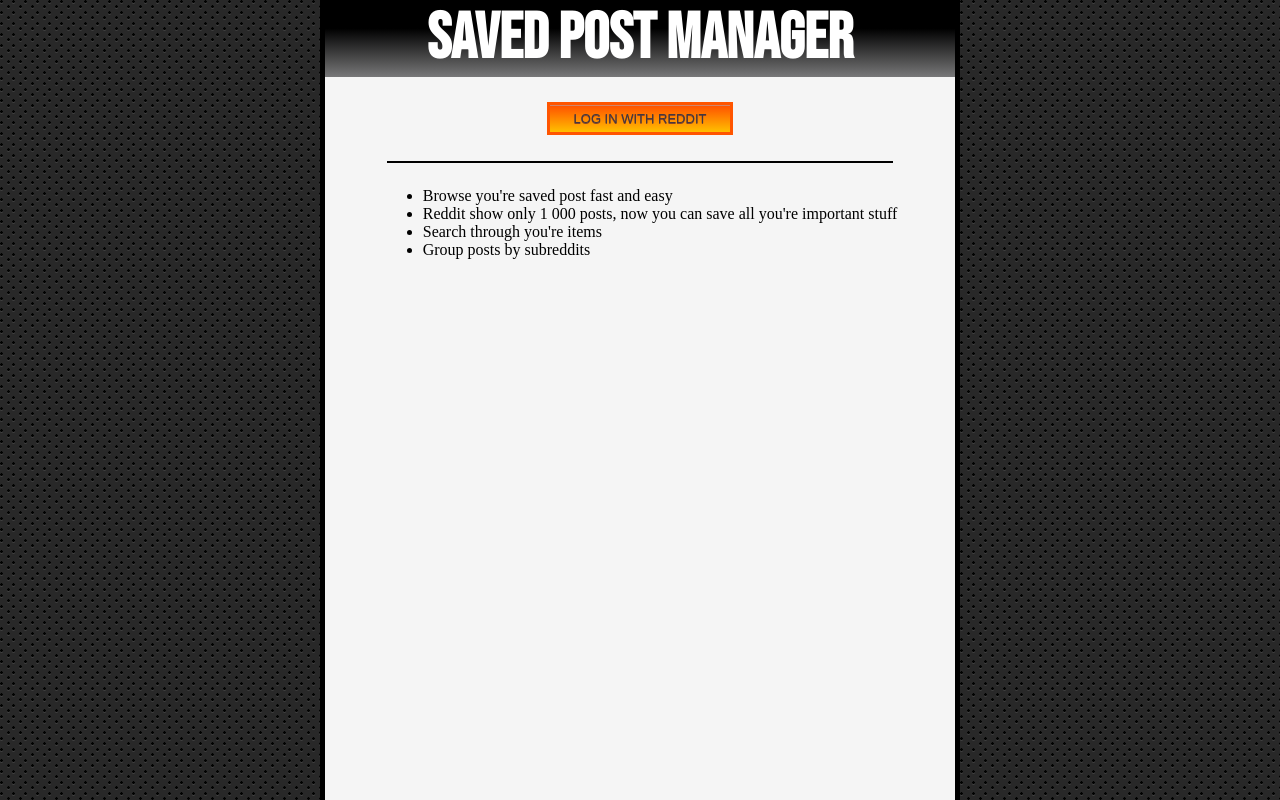
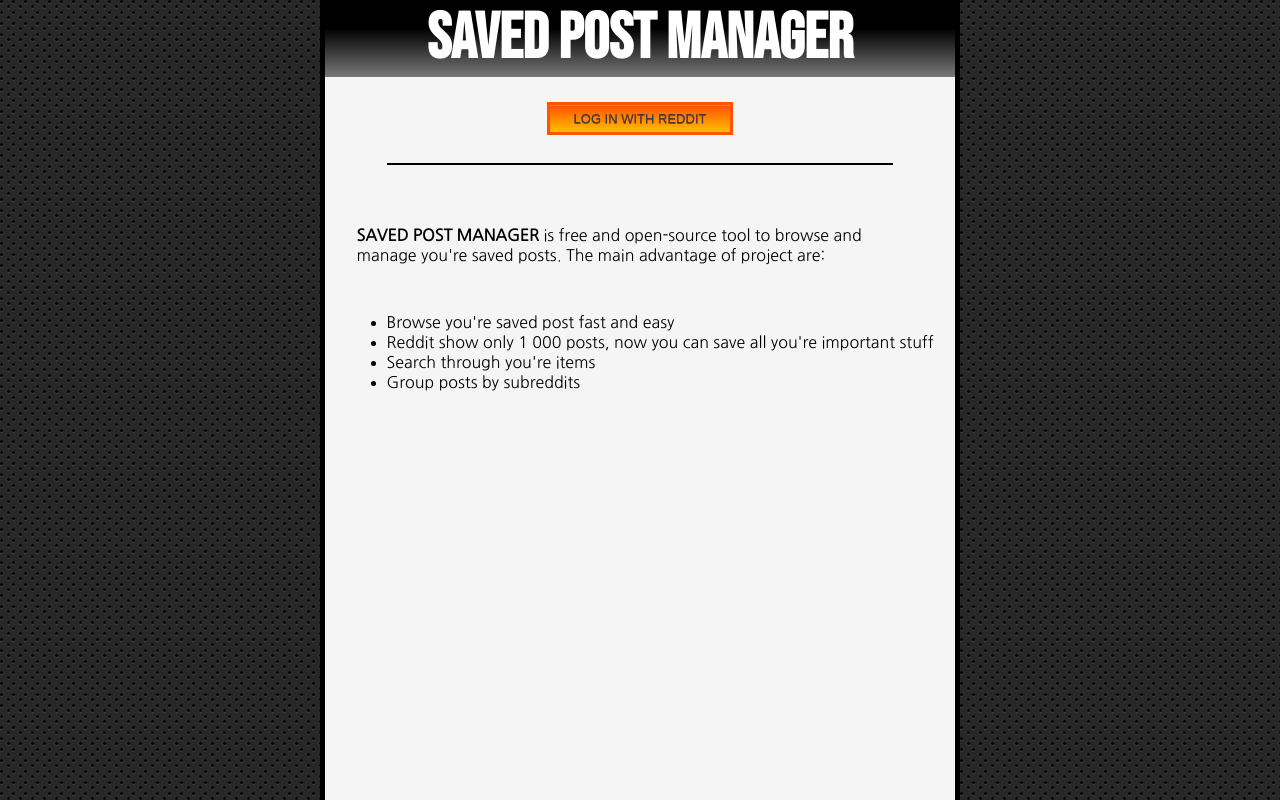
Before and after one commit to AcidSkull/Re-Save, a Flask app: page / in a window 1280 px wide. Run offline with Flask 2, Linux system fonts and the light colour scheme.

Commit message:
Modified <p> css

```diff
--- a/main.py
+++ b/main.py
@@ -43,6 +43,7 @@
                 json = response.json()
                 saved_posts = json
 
+
     return render_template('index.html', auth_url=url, saved_posts=saved_posts)
 
 if __name__ == '__main__':
--- a/static/style.css
+++ b/static/style.css
@@ -1,6 +1,7 @@
-@import url('https://fonts.googleapis.com/css2?family=Bebas+Neue&display=swap');
+@import url('https://fonts.googleapis.com/css2?family=Bebas+Neue&family=Nanum+Gothic&display=swap');
 
 body{
+    font-family: 'Nanum Gothic', sans-serif;
     margin: 0;
     background-image: url("carbon_fibre.png");
     /* Background pattern from Toptal Subtle Patterns */
@@ -54,3 +55,7 @@
     margin-bottom: 25px;
     text-align: center;
 }
+
+p{
+    margin: 5%;
+}
--- a/templates/index.html
+++ b/templates/index.html
@@ -17,7 +17,8 @@
         <div id="main">
             <h1>SAVED POST MANAGER</h1>
             <a href="{{ auth_url }}"><button id="url_button">LOG IN WITH REDDIT</button></a><br>
-            <hr>
+            <hr><br>
+            <p><b>SAVED POST MANAGER</b> is free and open-source tool to browse and manage you're saved posts. The main advantage of project are:</p>
             <ul>
                 <li>Browse you're saved post fast and easy</li>
                 <li>Reddit show only 1 000 posts, now you can save all you're important stuff</li>
```
